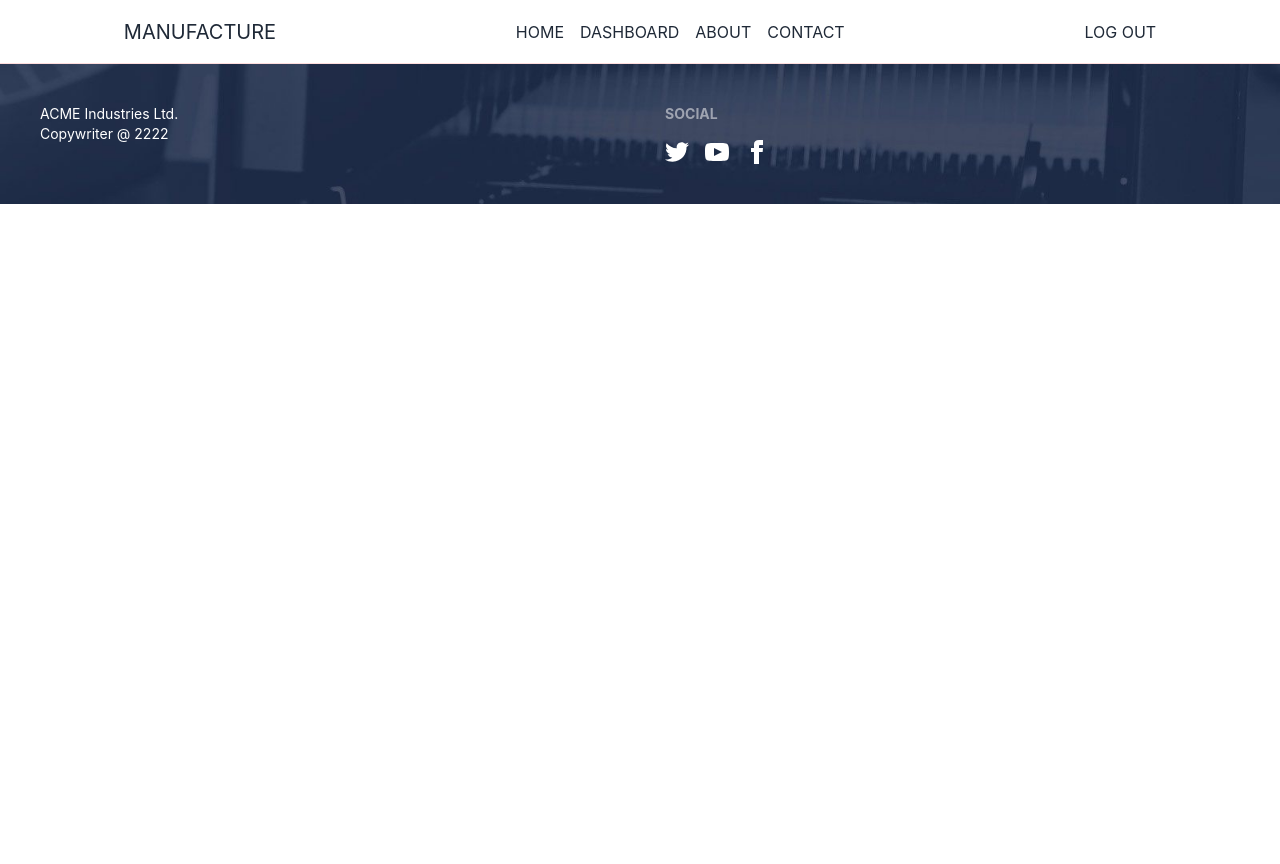
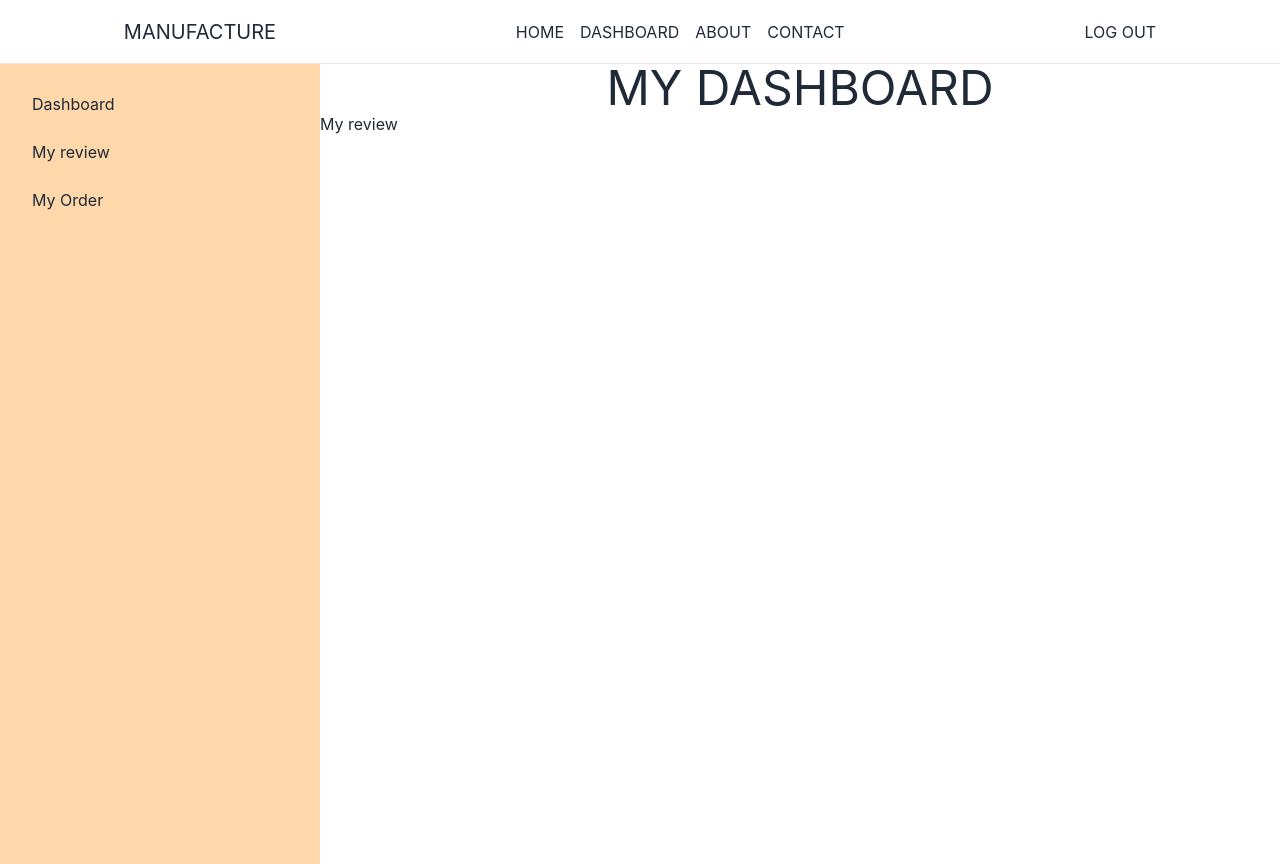
Before and after one commit to pixprocoder/manufacture-client, a React (Create React App) app: page /dashboard/myReview in a window 1280 px wide. Before the commit the page ends 800 px from the top, so only its background shows below. Built offline with nearby package versions, Linux system fonts and the light colour scheme; no server answers; sample sign-in values are in the browser's storage.

Commit message:
simple nested route created

```diff
--- a/src/App.js
+++ b/src/App.js
@@ -1,6 +1,5 @@
 import { Route, Routes } from "react-router-dom";
 import Home from "./Pages/Home/Home";
-import Footer from "./Pages/Shared/Footer";
 import Navbar from "./Pages/Shared/Navbar";
 import Login from "./Pages/Login/Login";
 import Signup from "./Pages/Login/Signup";
@@ -9,6 +8,9 @@ import About from "./Pages/About/About";
 import Purchase from "./Pages/Home/Sections/Parts/Purchase";
 import RequireAuth from "./Pages/Login/RequireAuth";
 import Dashboard from "./Pages/Dashboard/Dashboard";
+import MyProfile from "./Pages/Dashboard/MyProfile";
+import MyReview from "./Pages/Dashboard/MyReview";
+import MyOrder from "./Pages/Dashboard/MyOrder";
 
 function App() {
   return (
@@ -34,11 +36,14 @@ function App() {
               <Dashboard />
             </RequireAuth>
           }
-        />
+        >
+          <Route index element={<MyProfile />}></Route>
+          <Route path="myReview" element={<MyReview />}></Route>
+          <Route path="myOrder" element={<MyOrder />}></Route>
+        </Route>
         <Route path="/login" element={<Login />} />
         <Route path="/signup" element={<Signup />} />
       </Routes>
-      <Footer />
     </>
   );
 }
--- a/src/Pages/Dashboard/Dashboard.js
+++ b/src/Pages/Dashboard/Dashboard.js
@@ -1,10 +1,38 @@
 import React from "react";
+import { Link, Outlet } from "react-router-dom";
 
 const Dashboard = () => {
   return (
-    <div>
-      <h1>Dashboard</h1>
-    </div>
+    <section>
+      <div class="drawer drawer-mobile">
+        <input id="my-drawer-2" type="checkbox" class="drawer-toggle" />
+        <div class="drawer-content">
+          <h1 className="text-5xl text-center">MY DASHBOARD</h1>
+          <Outlet />
+
+          <label
+            for="my-drawer-2"
+            class="btn btn-primary drawer-button lg:hidden"
+          >
+            Open drawer
+          </label>
+        </div>
+        <div class="drawer-side">
+          <label for="my-drawer-2" class="drawer-overlay"></label>
+          <ul class="menu p-4 overflow-y-auto w-80 bg-orange-200 text-base-content">
+            <li>
+              <Link to="/dashboard">Dashboard</Link>
+            </li>
+            <li>
+              <Link to="/dashboard/myReview">My review</Link>
+            </li>
+            <li>
+              <Link to="myOrder">My Order</Link>
+            </li>
+          </ul>
+        </div>
+      </div>
+    </section>
   );
 };
 
--- /dev/null
+++ b/src/Pages/Dashboard/MyOrder.js
@@ -0,0 +1,11 @@
+import React from "react";
+
+const MyOrder = () => {
+  return (
+    <div>
+      <h1>yah Im in my order component</h1>
+    </div>
+  );
+};
+
+export default MyOrder;
--- /dev/null
+++ b/src/Pages/Dashboard/MyProfile.js
@@ -0,0 +1,11 @@
+import React from "react";
+
+const MyProfile = () => {
+  return (
+    <div>
+      <h1>My Profile here</h1>
+    </div>
+  );
+};
+
+export default MyProfile;
--- /dev/null
+++ b/src/Pages/Dashboard/MyReview.js
@@ -0,0 +1,11 @@
+import React from "react";
+
+const MyReview = () => {
+  return (
+    <div>
+      <h1>My review</h1>
+    </div>
+  );
+};
+
+export default MyReview;
```
